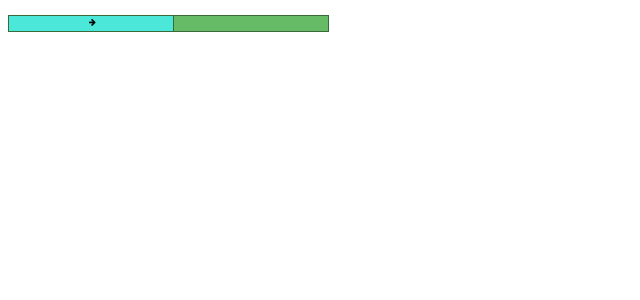
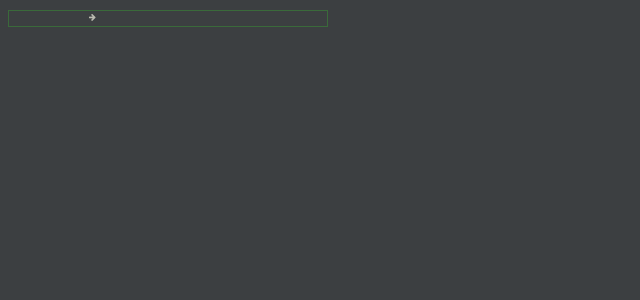
Before and after one commit to tarpas/runtime-info-atom, a React app in the folder suite_view_generator/: page / in a window 1280 px wide. Shown: the top 300 px of the page, without its empty margins (0-640 px from the left). Built offline with nearby package versions, Linux system fonts and the light colour scheme.

Commit message:
Change to dark color theme

```diff
--- a/suite_view_generator/src/styles/index.scss
+++ b/suite_view_generator/src/styles/index.scss
@@ -1,16 +1,35 @@
+$base-background: rgb(60,63,65);
+$base-text-color: rgb(187,187,177);
+$green: #66BB66;
+$red: #EE4444;
+$blue: #1C5166;
+
+$font-size: 8px;
 $border-color: #3A6A3A;
-$class-name-background: #4BE8D9;
-$success-background-color: #66BB66;
-$error-background-color: #EE4444;
+$class-name-background: $blue;//#4BE8D9;
+$class-text-color: base-text-color;
+$success-background-color: $base-background;
+$error-background-color: $base-background;
 $running-border-color: yellow;
+$body-background: $base-background;
 
 body{
   font-family: mono;
+  font-size: $font-size;
+  background-color: $body-background;
+  color: $base-text-color;
+}
+
+span.imageContainer{
+  max-height: 1em;
+  margin-right: 3px;
+  img{
+    max-height: 1em;
+  }
 }
 
 .test-suite{
   width:320px;
-  font-size:8px;
 }
 
 .test-file{
@@ -24,7 +43,7 @@ body{
 }
 
 .test-classes{
-  border: none;
+  border: 1px solid $border-color;
 }
 
 .test-class{
@@ -34,14 +53,15 @@ body{
 .test-class-name{
   flex-grow:1;
   display:flex;
-  border-top: 1px $border-color solid;
-  border-left: 1px $border-color solid;
+  //border-top: 1px $border-color solid;
+  //border-left: 1px $border-color solid;
   justify-content: center;
   align-items: center;
   padding: 2px 4px 2px 4px;
   overflow: hidden;
   font-weight: bold;
   background-color: $class-name-background;
+  color:$class-text-color;
 }
 
 .test-class-tests {
@@ -52,16 +72,17 @@ body{
   justify-content: stretch;
   align-items: stretch;
   align-content: stretch;
-  margin-top: 5px;
-  border-bottom: 1px $border-color solid;
-  border-right: 1px $border-color solid;
+  //margin-top: 5px;
+  //border-bottom: 1px $border-color solid;
+  //border-right: 1px $border-color solid;
 }
 
 .test{
   flex-grow:1;
   display:flex;
-  border-top: 1px $border-color solid;
-  border-left: 1px $border-color solid;
+  //border-top: 1px $border-color solid;
+  //border-left: 1px $border-color solid;
+  background-color: $base-background;
   justify-content: center;
   align-items: center;
   padding: 2px 4px 2px 4px;
```
